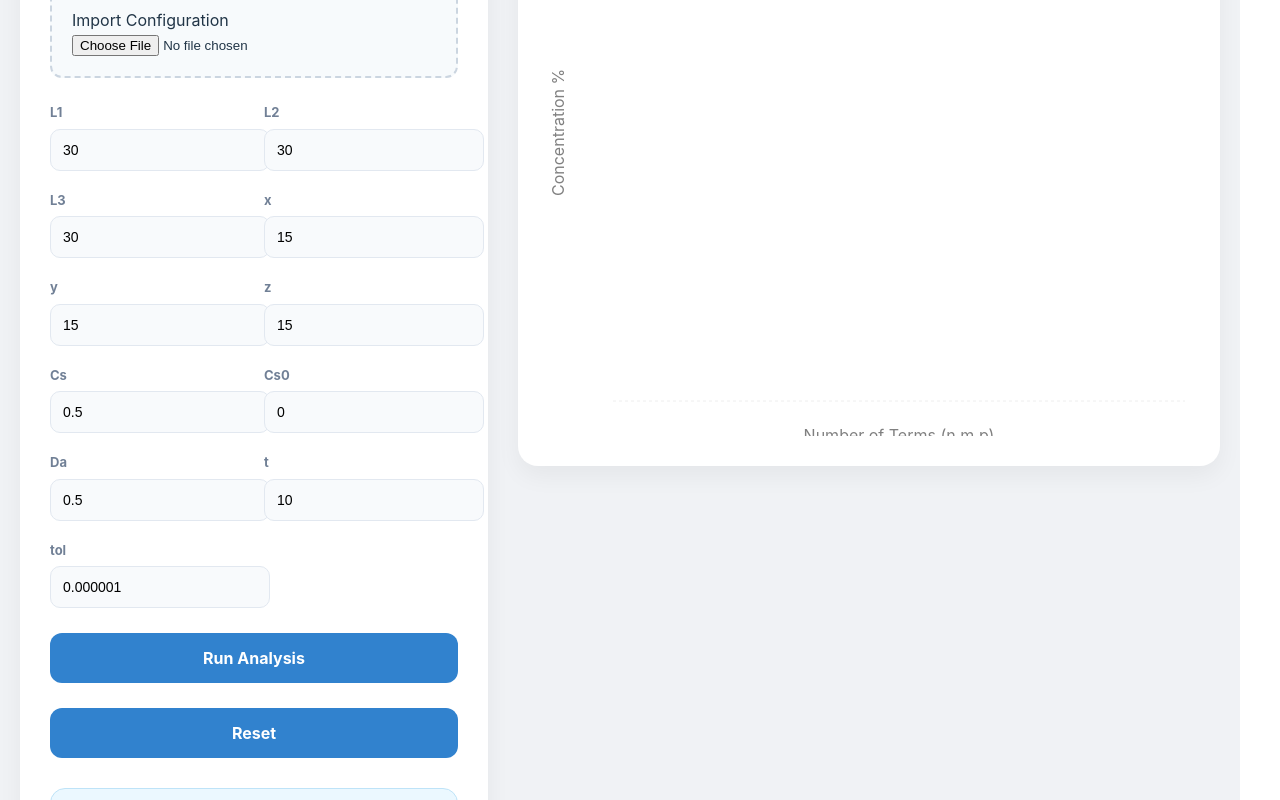
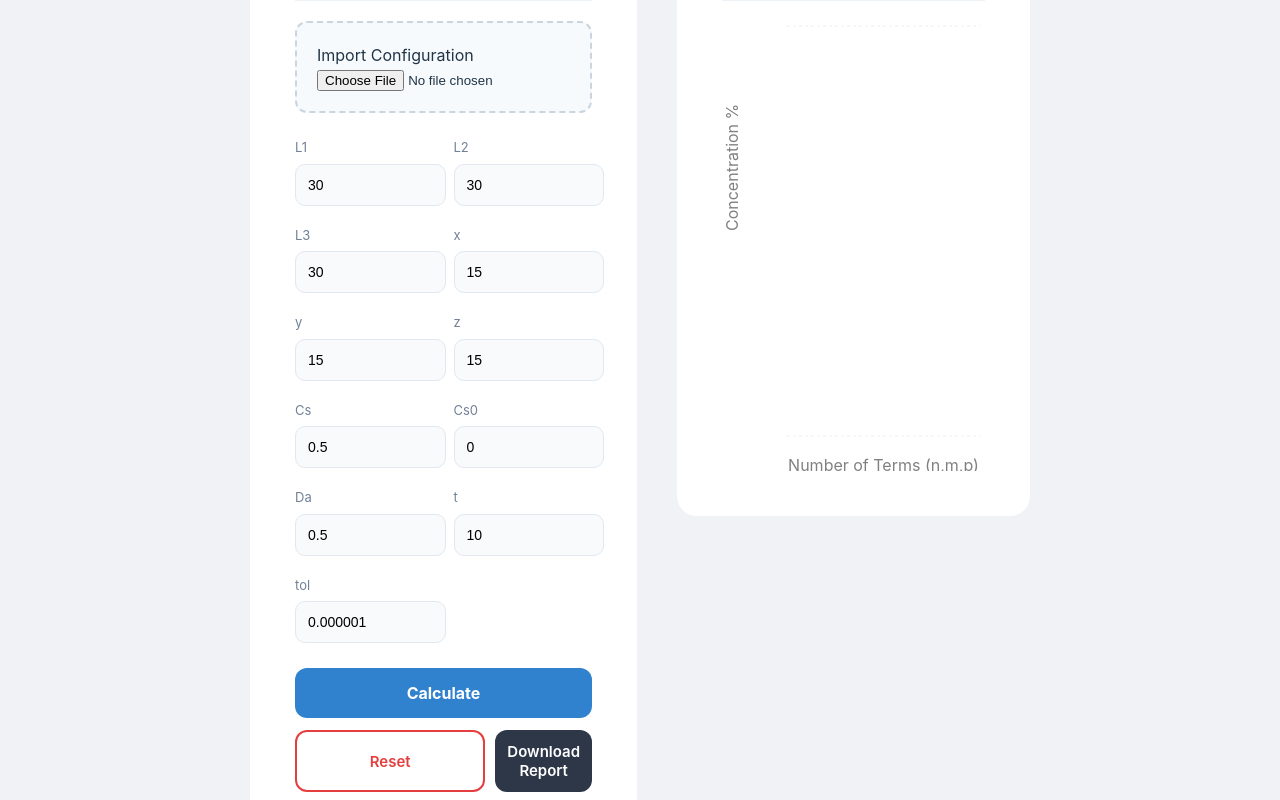
Before and after one commit to sano-thaya/Chloride-Calculator-web-app, a React (Vite) app in the folder chloride-calc/: page / in a window 1280 px wide. Shown: the part 300-1100 px from the top of the page. Built offline with nearby package versions, Linux system fonts and the light colour scheme.

Commit message:
User can download the result & graph in pdf format

```diff
--- a/chloride-calc/package.json
+++ b/chloride-calc/package.json
@@ -10,6 +10,8 @@
     "preview": "vite preview"
   },
   "dependencies": {
+    "html2canvas": "^1.4.1",
+    "jspdf": "^4.0.0",
     "react": "^19.2.0",
     "react-dom": "^19.2.0",
     "recharts": "^3.6.0"
--- a/chloride-calc/src/App.jsx
+++ b/chloride-calc/src/App.jsx
@@ -1,12 +1,14 @@
 import { useState } from 'react';
 import { calculateChloride, getConvergenceData, parseInputFile } from './Logic/calculator';
 import { LineChart, Line, XAxis, YAxis, CartesianGrid, Tooltip, ResponsiveContainer } from 'recharts';
+import jsPDF from 'jspdf';
+import html2canvas from 'html2canvas';
 
 const styles = {
   page: {
     backgroundColor: "#f0f2f5",
     minHeight: "100vh",
-    padding: "40px 20px",
+    padding: "50px 250px",
     fontFamily: "'Inter', sans-serif",
   },
   container: {
@@ -14,7 +16,7 @@ const styles = {
     margin: "0 auto",
   },
   header: {
-    marginBottom: "40px",
+    marginBottom: "50px",
     textAlign: "center", // Keeps Heading and Subtitle centered
   },
   title: {
@@ -31,14 +33,14 @@ const styles = {
   mainGrid: {
     display: "grid",
     gridTemplateColumns: "1fr 1.5fr", // Left side is 1 part, Right side is 1.5 parts wide
-    gap: "30px",
+    gap: "40px",
     alignItems: "start",
   },
   card: {
     backgroundColor: "#ffffff",
-    padding: "30px",
+    padding: "45px",
     borderRadius: "20px",
-    boxShadow: "0 10px 25px rgba(0,0,0,0.05)",
+    boxShadow: "1 10px 25px rgba(0, 0, 0, 0.05)",
     textAlign: "left", // Ensures all content inside cards starts from the left
   },
   cardTitle: {
@@ -60,12 +62,12 @@ const styles = {
   },
   fieldLabel: {
     fontSize: "13px",
-    fontWeight: "700",
+    fontWeight: "",
     color: "#718096",
     marginBottom: "6px",
   },
   input: {
-    width: "100%",
+    width: "90%",
     padding: "12px",
     borderRadius: "10px",
     border: "1px solid #e2e8f0",
@@ -92,6 +94,18 @@ const styles = {
     backgroundColor: "transparent",
     color: "#e53e3e",
     border: "2px solid #e53e3e",
+    borderRadius: "12px",
+    fontSize: "15px",
+    fontWeight: "600",
+    cursor: "pointer",
+  },
+    downloadButton: {
+    flex: 1,
+    marginTop: "12px",
+    padding: "12px",
+    backgroundColor: "#2d3748", // Dark gray/black
+    color: "white",
+    border: "none",
     borderRadius: "12px",
     fontSize: "15px",
     fontWeight: "600",
@@ -185,6 +199,51 @@ function App() {
   reader.readAsText(file);
 };
 
+const handleDownloadPDF = async () => {
+  const pdf = new jsPDF('p', 'mm', 'a4'); // Create A4 PDF
+  const margin = 10;
+
+  // 1. Add Title
+  pdf.setFontSize(20);
+  pdf.setTextColor(40);
+  pdf.text("Chloride Diffusion Analysis Report", margin, 20);
+
+  // 2. Add Date & Summary
+  pdf.setFontSize(10);
+  pdf.setTextColor(100);
+  pdf.text(`Generated on: ${new Date().toLocaleString()}`, margin, 28);
+  pdf.text(`Final Concentration (Cf): ${finalResult.toFixed(6)}%`, margin, 34);
+
+  // 3. Add Input Table
+  pdf.setFontSize(12);
+  pdf.setTextColor(40);
+  pdf.text("Input Parameters", margin, 45);
+
+  let yPos = 52;
+  pdf.setFontSize(10);
+  Object.entries(inputs).forEach(([key, value]) => {
+    pdf.text(`${key}: ${value}`, margin + 5, yPos);
+    yPos += 7;
+  });
+
+  // 4. CAPTURE THE GRAPH (The "Screenshot" part)
+  // We look for the chart container by its ID
+  const chartElement = document.getElementById('chart-to-export');
+  if (chartElement) {
+    const canvas = await html2canvas(chartElement);
+    const imgData = canvas.toDataURL('image/png');
+
+    // Add the image to the PDF (x, y, width, height)
+    // A4 is 210mm wide, so we use 180mm width for the image
+    pdf.addPage();
+    pdf.text("Convergence Plot Visualization", margin, 20);
+    pdf.addImage(imgData, 'PNG', margin, 30, 180, 100);
+  }
+
+  // 5. Save the PDF
+  pdf.save("Chloride_Analysis_Report.pdf");
+};
+
   return (
   <div style={styles.page}>
     <div style={styles.container}>
@@ -221,11 +280,13 @@ function App() {
           </div>
 
           <button onClick={handleCalculate} style={styles.button}>
-            Run Analysis
+            Calculate
           </button>
-          <button onClick={handleReset}style={styles.button}>
-            Reset
-          </button>
+
+          <div style={{ display: "flex", gap: "10px" }}>
+            <button onClick={handleReset} style={styles.resetButton}>Reset</button>
+            <button onClick={handleDownloadPDF} style={styles.downloadButton}>Download Report</button>
+          </div>
 
           <div style={styles.resultBox}>
             <span style={styles.resultLabel}>Final Concentration (Cf):</span>
@@ -234,14 +295,15 @@ function App() {
         </div>
 
         {/* RIGHT COLUMN: Visualization */}
-        <div style={styles.card}>
-          <h3 style={styles.cardTitle}>Convergence Visualization</h3>
+        <div id="chart-to-export" style={styles.card}>
+          <h3 style={styles.cardTitle}>Convergence Progress</h3>
+          {/* ... rest of the chart code ... */}
           <div style={styles.chartContainer}>
             <ResponsiveContainer width="100%" height="100%">
               <LineChart data={plotData}>
                 <CartesianGrid strokeDasharray="3 3" vertical={false} stroke="#eee" />
-                <XAxis dataKey="terms" stroke="#a0aec0" fontSize={12} tickLine={false} axisLine={false} label={{ value: "Number of Terms (n,m,p)", position: "insideBottom", offset: -10 }} />
-                <YAxis stroke="#888" fontSize={12} tickLine={false} axisLine={false} domain={['auto', 'auto']} label={{ value: "Concentration %", angle: -90, position: "insideLeft" }} />
+                <XAxis dataKey="terms" stroke="#a0aec0" fontSize={12} tickLine={false} axisLine={false} label={{ value: "Number of Terms (n,m,p)", position: "insideBottom", offset: -5 }} />
+                <YAxis stroke="#a0aec0" fontSize={12} tickLine={false} axisLine={false} domain={['auto', 'auto']} label={{ value: "Concentration %", angle: -90, position: "insideLeft" }} />
                 <Tooltip contentStyle={styles.tooltip} />
                 <Line
                   type="monotone"
```
Also changed, not shown: 1 other file (tests, documents, lock files or other folders).
